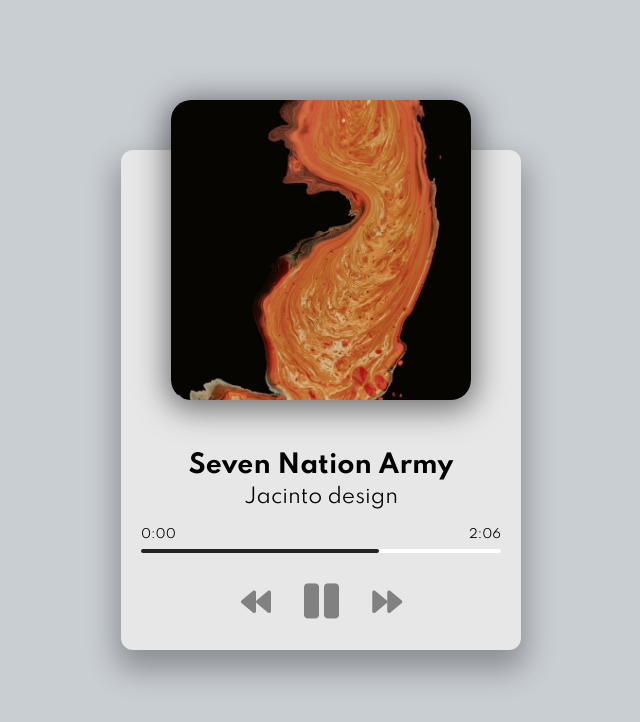
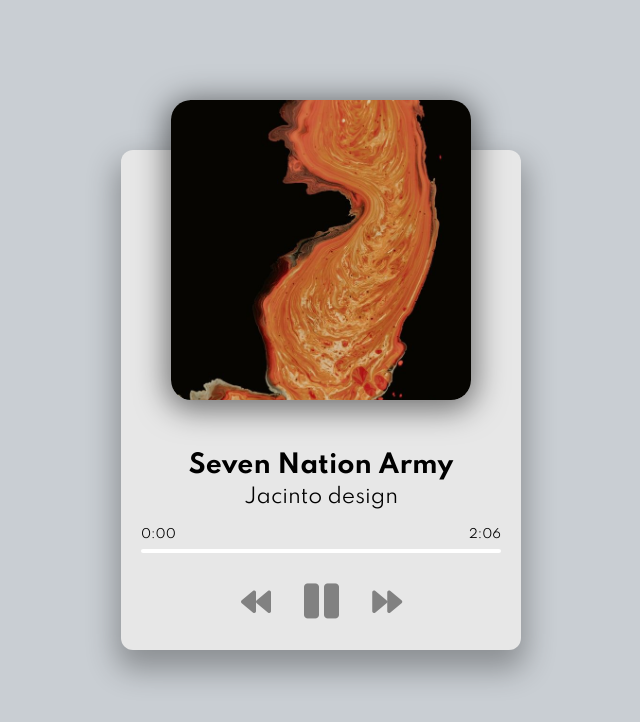
Before and after one commit to daq131/music-player, a plain HTML site: page index.html in a window 1280 px wide. Both pictures are taken after a click on the icon 706 px from the left and 602 px from the top of the page. Shown: the whole page, without its empty margins (319-959 px from the left). Drawn offline with Linux system fonts and the light colour scheme.

Commit message:
progress bar functionality

```diff
--- a/script.js
+++ b/script.js
@@ -2,6 +2,10 @@ const image = document.querySelector("img");
 const title = document.getElementById("title");
 const artist = document.getElementById("artist");
 const music = document.querySelector("audio");
+const progressContainer = document.getElementById("progress-container");
+const progress = document.getElementById("progress");
+const currentTimeEl = document.getElementById("current-time");
+const durationEl = document.getElementById("duration");
 const prevBtn = document.getElementById("prev");
 const playBtn = document.getElementById("play");
 const nextBtn = document.getElementById("next");
@@ -85,6 +89,46 @@ function nextSong() {
 // on load - select first song
 loadSong(songs[songIndex]);
 
+// update progress Bar
+function updateProgressBar(e) {
+  if (isPlaying) {
+    const { duration, currentTime } = e.srcElement;
+    // console.log(e);
+    // update progress Bar width
+    const progressPercent = (currentTime / duration) * 100;
+    progress.style.width = `${progressPercent}%`;
+    // calculate display for duration
+    const durationMinutes = Math.floor(duration / 60);
+    let durationSeconds = Math.floor(duration % 60);
+    if (durationSeconds < 10) {
+      durationSeconds = `0${durationSeconds}`;
+    }
+    // delay switching duration Element to avoid NaN
+    if (durationSeconds) {
+      durationEl.textContent = `${durationMinutes}:${durationSeconds}`;
+    }
+    // calculate display for current
+    const currentMinutes = Math.floor(currentTime / 60);
+    let currentSeconds = Math.floor(currentTime % 60);
+    if (currentSeconds < 10) {
+      currentSeconds = `0${currentSeconds}`;
+    }
+    currentTimeEl.textContent = `${currentMinutes}:${currentSeconds}`;
+  }
+}
+
+// set progress Bar
+
+const setProgressBar = function (e) {
+  const width = this.clientWidth;
+  const clickX = e.offsetX;
+  const { duration } = music;
+  music.currentTime = (clickX / width) * duration;
+};
+
 // event listener
 prevBtn.addEventListener("click", prevSong);
 nextBtn.addEventListener("click", nextSong);
+music.addEventListener("ended", nextSong);
+music.addEventListener("timeupdate", updateProgressBar);
+progressContainer.addEventListener("click", setProgressBar);
--- a/style.css
+++ b/style.css
@@ -68,7 +68,7 @@ h3 {
   border-radius: 5px;
   height: 100%;
   /* change this to show progress */
-  width: 66%;
+  width: 0%;
   transition: width 0.1s linear;
 }
 
```
Also changed, not shown: img/jacinto-4.jpg (renamed from img/metric-1.jpg), 1 other file.
